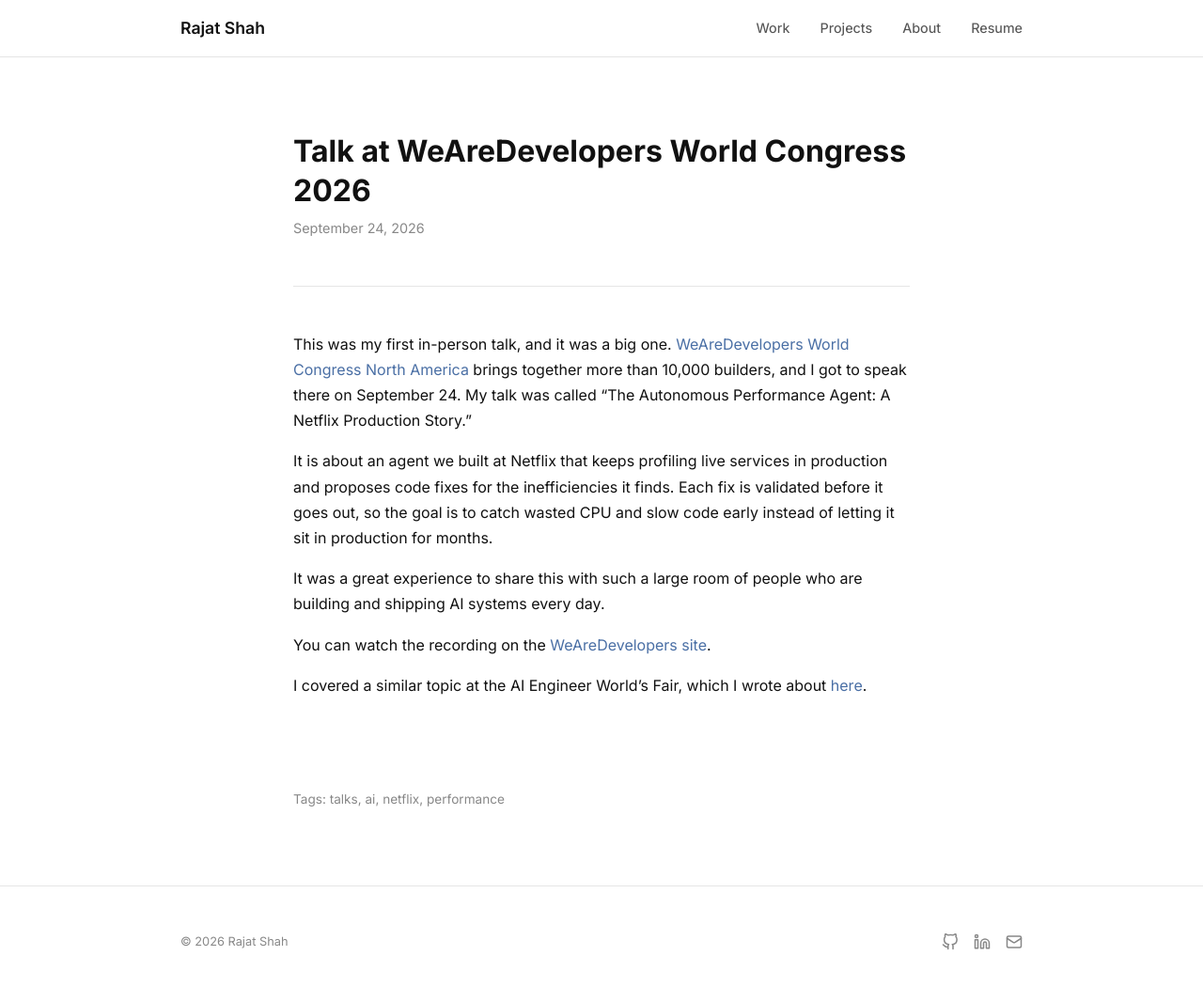
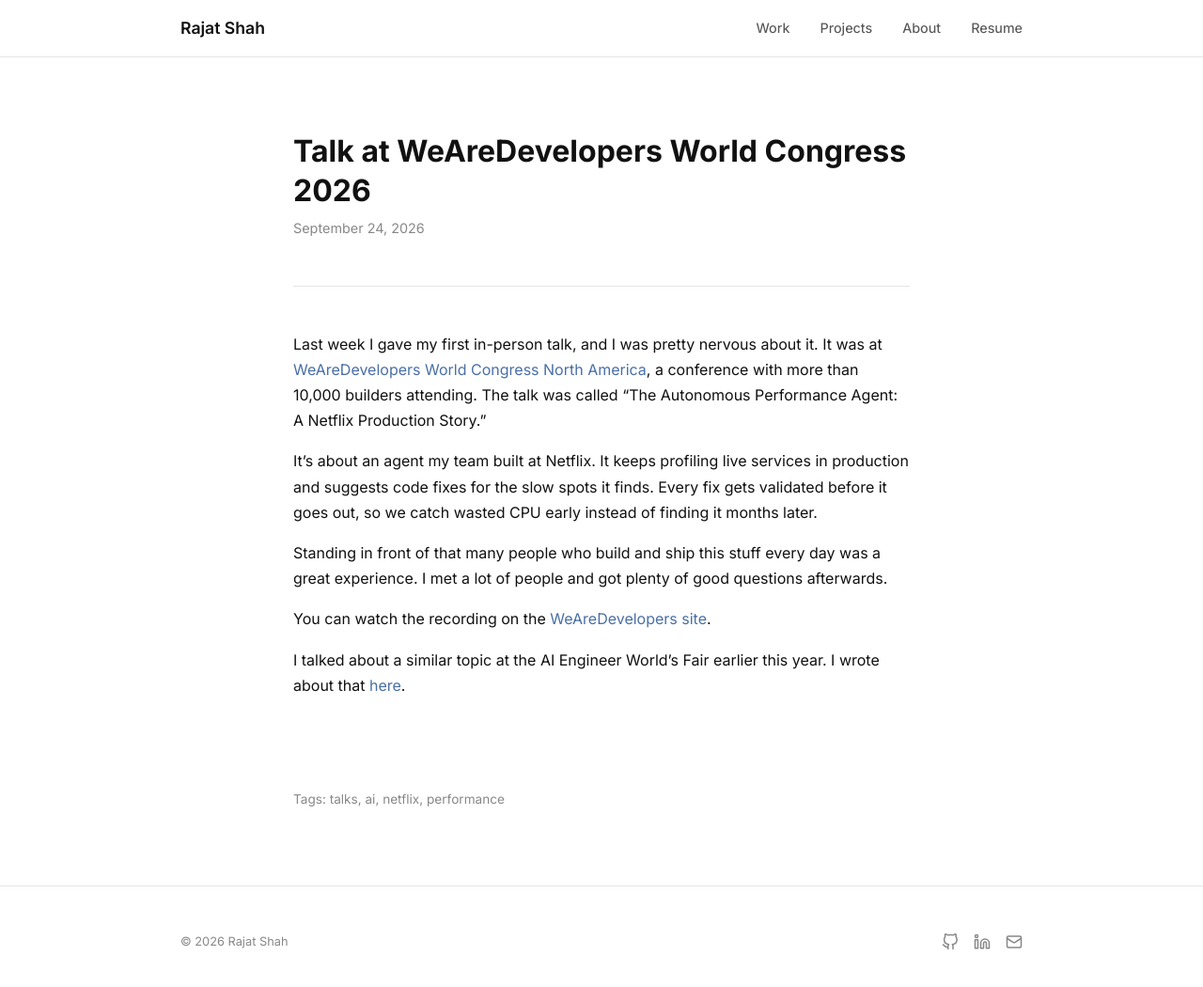
Before and after one commit to shahrajat/shahrajat.github.io, a Jekyll site: the page built from _posts/2026-09-24-wearedevelopers-autonomous-performance-agent.md, in a window 1280 px wide and 1061 px high. Shown: the top 1050 px of the window at 94% size. Built offline with Jekyll 4.4.1, drawn with Linux system fonts in a browser that asks for light colours.

Commit message:
Make WeAreDevelopers talk post more personal

```diff
--- a/_posts/2026-09-24-wearedevelopers-autonomous-performance-agent.md
+++ b/_posts/2026-09-24-wearedevelopers-autonomous-performance-agent.md
@@ -9,12 +9,12 @@
 published: true
 ---
 
-This was my first in-person talk, and it was a big one. [WeAreDevelopers World Congress North America](https://www.wearedevelopers.com/world-congress-north-america) brings together more than 10,000 builders, and I got to speak there on September 24. My talk was called "The Autonomous Performance Agent: A Netflix Production Story."
+Last week I gave my first in-person talk, and I was pretty nervous about it. It was at [WeAreDevelopers World Congress North America](https://www.wearedevelopers.com/world-congress-north-america), a conference with more than 10,000 builders attending. The talk was called "The Autonomous Performance Agent: A Netflix Production Story."
 
-It is about an agent we built at Netflix that keeps profiling live services in production and proposes code fixes for the inefficiencies it finds. Each fix is validated before it goes out, so the goal is to catch wasted CPU and slow code early instead of letting it sit in production for months.
+It's about an agent my team built at Netflix. It keeps profiling live services in production and suggests code fixes for the slow spots it finds. Every fix gets validated before it goes out, so we catch wasted CPU early instead of finding it months later.
 
-It was a great experience to share this with such a large room of people who are building and shipping AI systems every day.
+Standing in front of that many people who build and ship this stuff every day was a great experience. I met a lot of people and got plenty of good questions afterwards.
 
 You can watch the recording on the [WeAreDevelopers site](https://www.wearedevelopers.com/videos/100585-the-autonomous-performance-agent-a-netflix-production-story).
 
-I covered a similar topic at the AI Engineer World's Fair, which I wrote about [here]({% post_url 2026-07-27-ai-engineer-worlds-fair-2026-ai-agents-for-performance %}).
+I talked about a similar topic at the AI Engineer World's Fair earlier this year. I wrote about that [here]({% post_url 2026-07-27-ai-engineer-worlds-fair-2026-ai-agents-for-performance %}).
```
